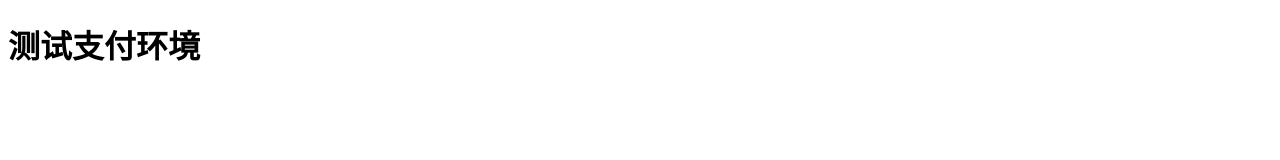
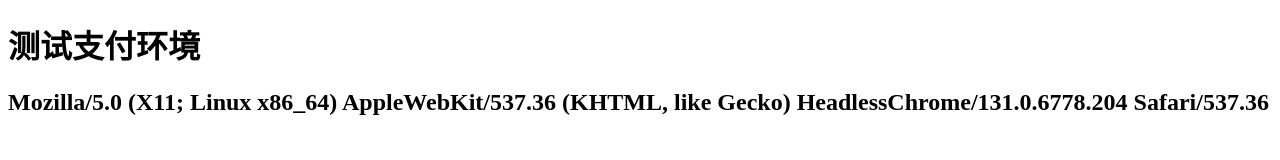
Before and after one commit to gitFuns/practiceDemos, a plain HTML site: page 微信还是支付宝内置浏览器/index.html in a window 1280 px wide. Drawn offline with Linux system fonts and the light colour scheme.

Commit message:
支付宝微信内置浏览器userAget

```diff
--- a/微信还是支付宝内置浏览器/index.html
+++ b/微信还是支付宝内置浏览器/index.html
@@ -7,9 +7,10 @@
 </head>
 <body>
     <h1>测试支付环境</h1>
-
+    <h2></h2>
     <script type="text/javascript">
         var userAget = window.navigator.userAgent;
+        document.querySelector('h2').innerText = userAget;
         //在微信内置浏览器中  => MicroMessenger 关键字
         //支付宝内置浏览器中  => Alipay
     </script>
```
